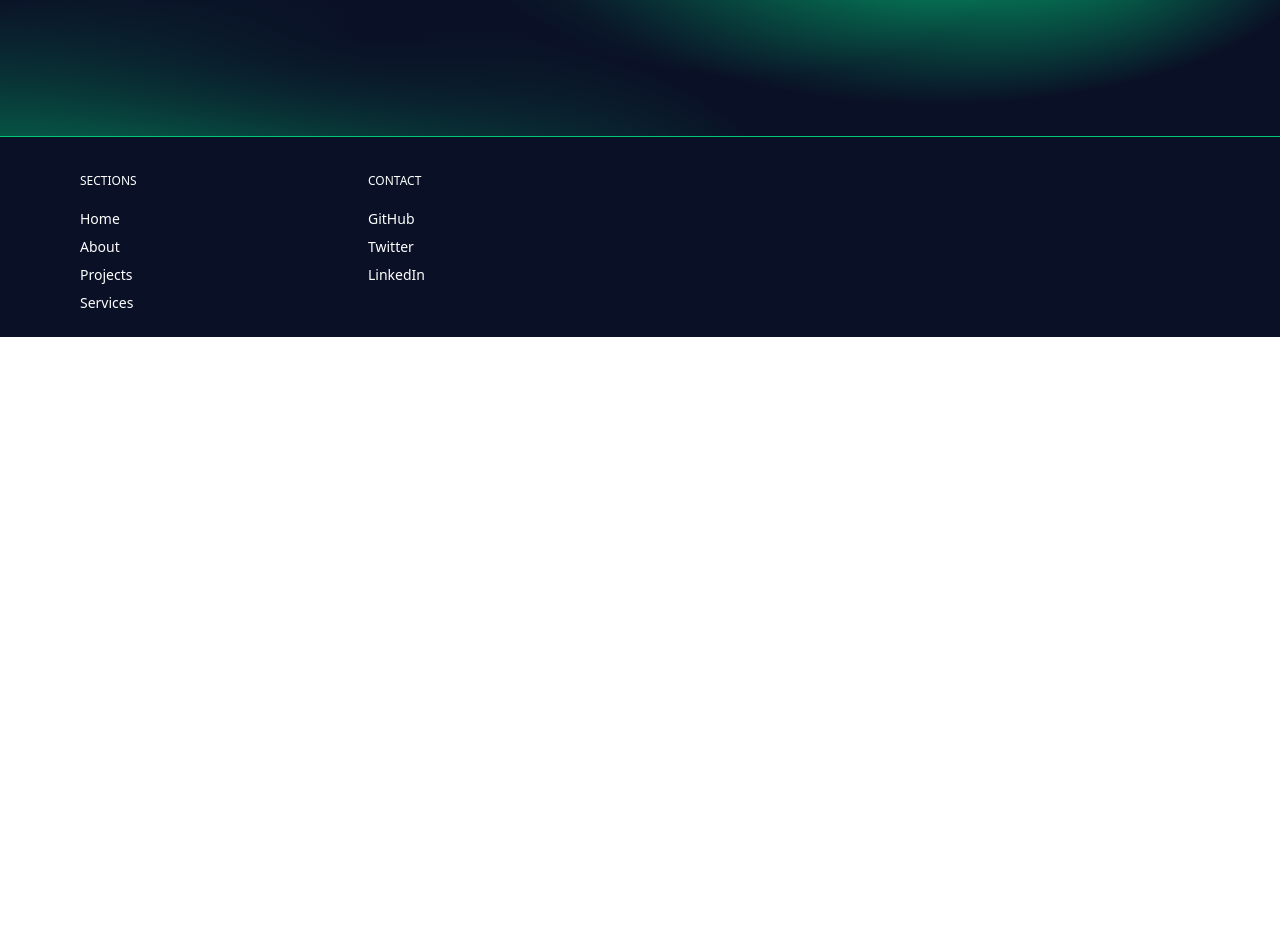
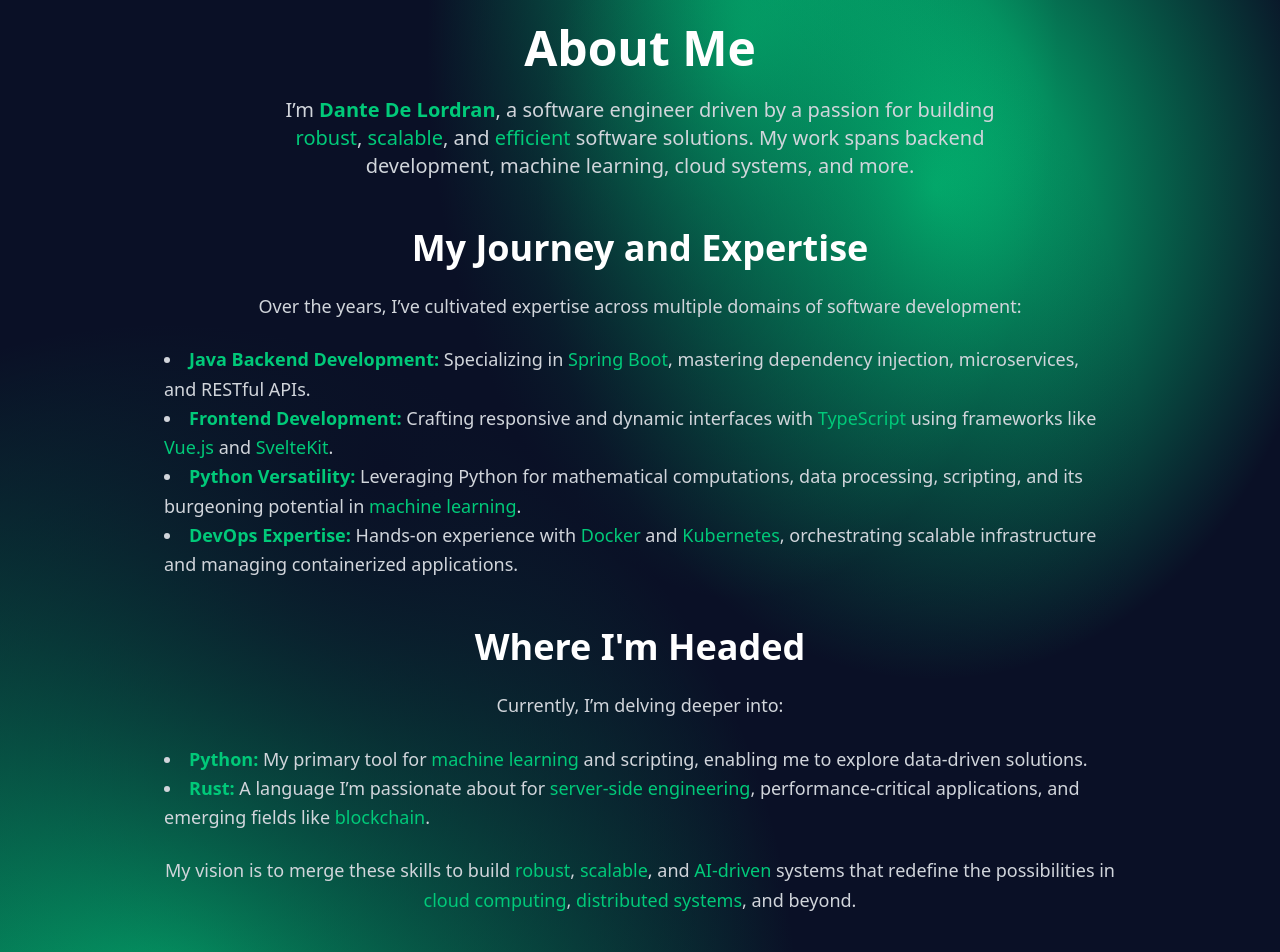
Before and after one commit to DanteDeLordran/LordranHome, a SvelteKit app: page /about in a window 1280 px wide. Shown: the part 200-1152 px from the top of the page. Before the commit the page ends 800 px from the top, so only its background shows below. Built offline with nearby package versions, Linux system fonts and the light colour scheme.

Commit message:
About page finished

```diff
--- a/src/routes/+page.svelte
+++ b/src/routes/+page.svelte
@@ -3,12 +3,11 @@
 import GoogleCloud from "../components/logos/GoogleCloud.svelte";
 import Kubernetes from "../components/logos/Kubernetes.svelte";
 import Postgres from "../components/logos/Postgres.svelte";
+import PyTorch from "../components/logos/PyTorch.svelte";
 import Python from "../components/logos/Python.svelte";
-    import PyTorch from "../components/logos/PyTorch.svelte";
 import Rust from "../components/logos/Rust.svelte";
 import Svelte from "../components/logos/Svelte.svelte";
 import TypeScript from "../components/logos/TypeScript.svelte";
-
 </script>
 <svelte:head>
     <title>Home</title>
--- a/src/routes/about/+page.svelte
+++ b/src/routes/about/+page.svelte
@@ -1,6 +1,74 @@
 <svelte:head>
     <title>About</title>
-    <meta name="description" content="About">
+    <meta name="description" content="About Dante De Lordran, a software engineer with a passion for building robust, scalable, and efficient software solutions.">
 </svelte:head>
 
-<h1>About</h1>
+<section class="flex flex-col items-center justify-center font-sans px-6 mx-auto w-full lg:max-w-screen-lg sm:max-w-screen-sm md:max-w-screen-md pb-16 pt-20 text-center">
+    <!-- Introduction -->
+    <div class="px-3 w-full max-w-3xl mb-12">
+        <h2 class="text-4xl font-bold text-white mb-6 lg:text-5xl">
+            About Me
+        </h2>
+        <p class="text-lg text-gray-300 leading-relaxed lg:text-xl">
+            I’m <span class="text-lordran-green font-semibold">Dante De Lordran</span>, a software engineer driven by a passion for building
+            <span class="text-lordran-green">robust</span>, <span class="text-lordran-green">scalable</span>, and
+            <span class="text-lordran-green">efficient</span> software solutions. My work spans backend development,
+            machine learning, cloud systems, and more.
+        </p>
+    </div>
+
+    <!-- My Journey and Expertise -->
+    <div class="w-full px-3 mb-12">
+        <h3 class="text-3xl font-bold text-white mb-6 lg:text-4xl">My Journey and Expertise</h3>
+        <p class="text-lg text-gray-300 leading-relaxed mb-6">
+            Over the years, I’ve cultivated expertise across multiple domains of software development:
+        </p>
+        <ul class="list-disc list-inside text-left text-lg text-gray-300 leading-relaxed">
+            <li>
+                <span class="text-lordran-green font-semibold">Java Backend Development:</span> Specializing in
+                <span class="text-lordran-green">Spring Boot</span>, mastering dependency injection,
+                microservices, and RESTful APIs.
+            </li>
+            <li>
+                <span class="text-lordran-green font-semibold">Frontend Development:</span> Crafting responsive and dynamic interfaces with
+                <span class="text-lordran-green">TypeScript</span> using frameworks like
+                <span class="text-lordran-green">Vue.js</span> and <span class="text-lordran-green">SvelteKit</span>.
+            </li>
+            <li>
+                <span class="text-lordran-green font-semibold">Python Versatility:</span> Leveraging Python for
+                mathematical computations, data processing, scripting, and its burgeoning potential in
+                <span class="text-lordran-green">machine learning</span>.
+            </li>
+            <li>
+                <span class="text-lordran-green font-semibold">DevOps Expertise:</span> Hands-on experience with
+                <span class="text-lordran-green">Docker</span> and <span class="text-lordran-green">Kubernetes</span>,
+                orchestrating scalable infrastructure and managing containerized applications.
+            </li>
+        </ul>
+    </div>
+
+    <!-- Where I'm Headed -->
+    <div class="w-full px-3">
+        <h3 class="text-3xl font-bold text-white mb-6 lg:text-4xl">Where I'm Headed</h3>
+        <p class="text-lg text-gray-300 leading-relaxed mb-6">
+            Currently, I’m delving deeper into:
+        </p>
+        <ul class="list-disc list-inside text-left text-lg text-gray-300 leading-relaxed">
+            <li>
+                <span class="text-lordran-green font-semibold">Python:</span> My primary tool for
+                <span class="text-lordran-green">machine learning</span> and scripting, enabling me to explore data-driven solutions.
+            </li>
+            <li>
+                <span class="text-lordran-green font-semibold">Rust:</span> A language I’m passionate about for
+                <span class="text-lordran-green">server-side engineering</span>, performance-critical applications,
+                and emerging fields like <span class="text-lordran-green">blockchain</span>.
+            </li>
+        </ul>
+        <p class="mt-6 text-lg text-gray-300 leading-relaxed">
+            My vision is to merge these skills to build <span class="text-lordran-green">robust</span>,
+            <span class="text-lordran-green">scalable</span>, and <span class="text-lordran-green">AI-driven</span> systems
+            that redefine the possibilities in <span class="text-lordran-green">cloud computing</span>,
+            <span class="text-lordran-green">distributed systems</span>, and beyond.
+        </p>
+    </div>
+</section>
```
Lines whose indentation alone changed are shown as unchanged.
